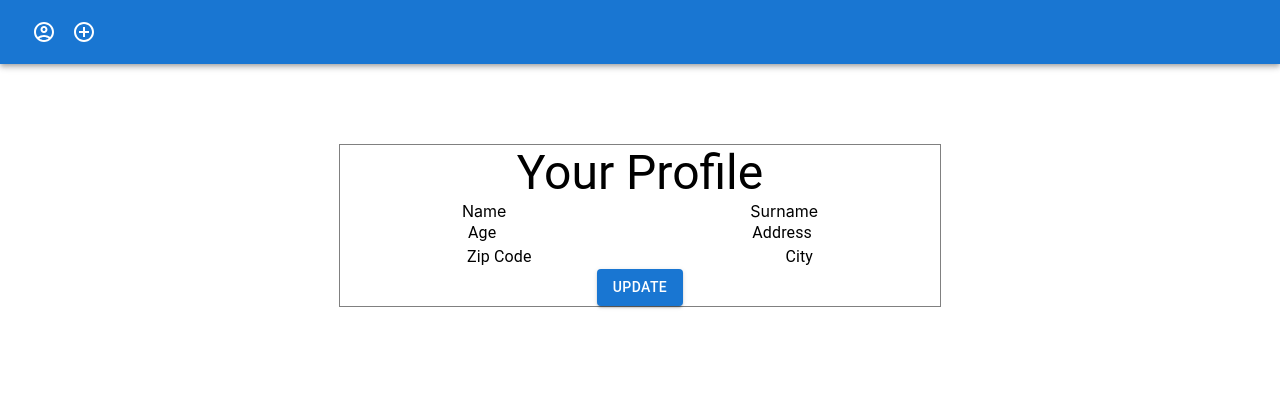
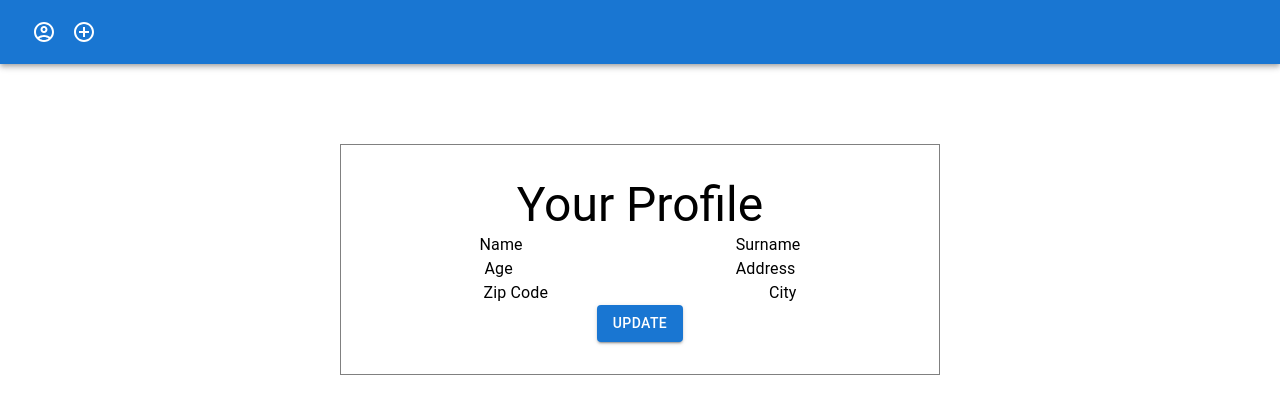
Before and after one commit to wojtek99955/mui-demo-website, a React (Create React App) app: page /profile in a window 1280 px wide. Shown: the top 414 px of the page. Built offline with nearby package versions, Linux system fonts and the light colour scheme.

Commit message:
GlobalStyle added

```diff
--- a/src/App.js
+++ b/src/App.js
@@ -2,10 +2,12 @@ import Header from "./components/Header";
 import MainPage from "./components/MainPage/MainPage";
 import Profile from "./components/Profile/Profile";
 import { Routes, Route } from "react-router-dom";
+import { GlobalStyle } from "./assets/GlobalStyle";
 
 function App() {
   return (
     <div className="App">
+      <GlobalStyle />
       <Header />
       <Routes>
         <Route path="/" element={<MainPage />} />
--- /dev/null
+++ b/src/assets/GlobalStyle.js
@@ -0,0 +1,9 @@
+import { createGlobalStyle } from "styled-components";
+
+export const GlobalStyle = createGlobalStyle`
+*{
+    margin:0;
+    padding:0;
+    box-sizing: border-box;
+}
+`;
--- a/src/components/Profile/Profile.js
+++ b/src/components/Profile/Profile.js
@@ -9,6 +9,7 @@ const Wrapper = styled.div`
   margin-top: 5rem;
   max-width: 600px;
   border: 1px solid grey;
+  padding: 2rem;
 `;
 
 function Profile() {
@@ -19,12 +20,8 @@ function Profile() {
           Your Profile
         </Typography>
         <Stack direction="row" justifyContent="space-around">
-          <Typography variant="string" component="p">
-            Name
-          </Typography>
-          <Typography variant="string" component="p">
-            Surname
-          </Typography>
+          <Typography>Name</Typography>
+          <Typography>Surname</Typography>
         </Stack>
         <Stack direction="row" justifyContent="space-around">
           <Typography>Age</Typography>
--- a/src/index.css
+++ /dev/null
@@ -1,13 +0,0 @@
-body {
-  margin: 0;
-  font-family: -apple-system, BlinkMacSystemFont, 'Segoe UI', 'Roboto', 'Oxygen',
-    'Ubuntu', 'Cantarell', 'Fira Sans', 'Droid Sans', 'Helvetica Neue',
-    sans-serif;
-  -webkit-font-smoothing: antialiased;
-  -moz-osx-font-smoothing: grayscale;
-}
-
-code {
-  font-family: source-code-pro, Menlo, Monaco, Consolas, 'Courier New',
-    monospace;
-}
--- a/src/index.js
+++ b/src/index.js
@@ -1,6 +1,5 @@
 import React from "react";
 import ReactDOM from "react-dom/client";
-import "./index.css";
 import App from "./App";
 import reportWebVitals from "./reportWebVitals";
 import { BrowserRouter } from "react-router-dom";
```
